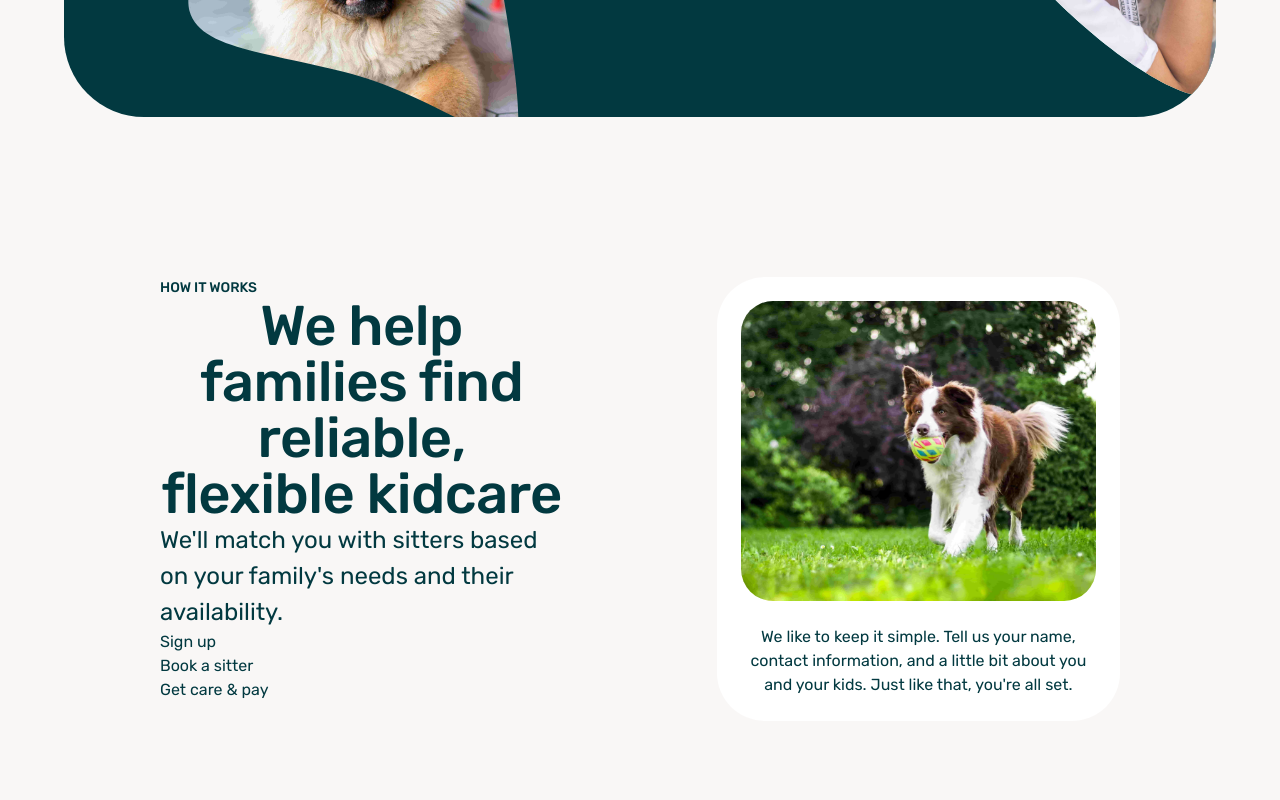
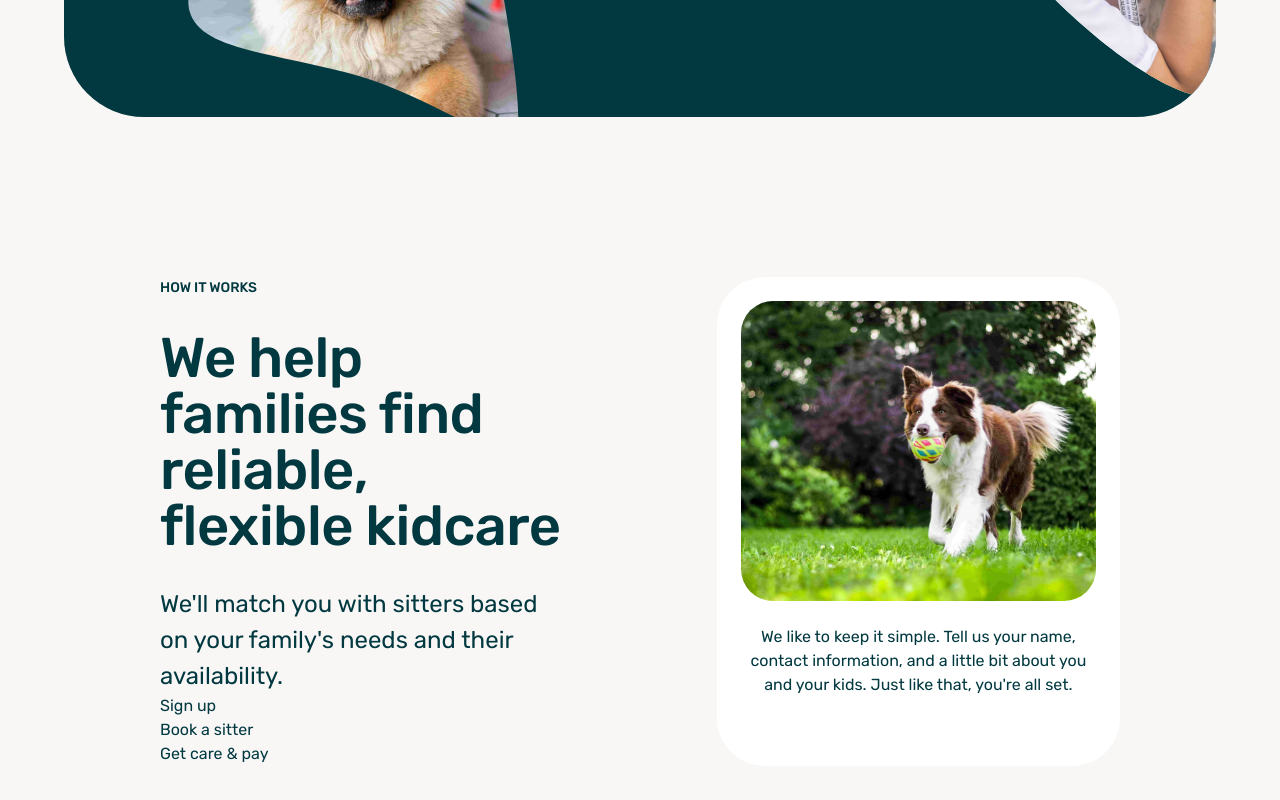
Before and after one commit to samsonc89/otter-replica, a React (Vite) app: page / in a window 1280 px wide. Shown: the part 811-1611 px from the top of the page. Built offline with nearby package versions, Linux system fonts and the light colour scheme.

Commit message:
Rename selector for tiny heading

```diff
--- a/src/components/How/How.jsx
+++ b/src/components/How/How.jsx
@@ -8,7 +8,7 @@ const How = () => {
       <div className="how-wrapper">
         <div className="how-column how-left">
           <div className="how-text-wrapper">
-            <p className="tiny">how it works</p>
+            <p className="small-heading">how it works</p>
             <h2 className="content-heading">
               We help families find reliable, flexible kidcare
             </h2>
--- a/src/components/How/how.css
+++ b/src/components/How/how.css
@@ -17,14 +17,11 @@
   align-items: flex-start;
 }
 
-.how-text-wrapper p {
+.how-text-wrapper {
+  gap: 2em;
+}
+.how-text-wrapper > * {
   text-align: start;
-}
-
-.tiny {
-  font-size: 0.87rem;
-  font-weight: 500;
-  text-transform: uppercase;
 }
 
 .how-tab-content-wrapper {
--- a/src/index.css
+++ b/src/index.css
@@ -49,6 +49,10 @@ h6 {
   margin-right: auto;
 }
 
+.main-section {
+  padding: 5rem 0;
+}
+
 a,
 a:visited {
   color: inherit;
@@ -85,8 +89,10 @@ h1 {
   color: var(--light-text-color);
 }
 
-.main-section {
-  padding: 5rem 0;
+.small-heading {
+  font-size: 0.87rem;
+  font-weight: 500;
+  text-transform: uppercase;
 }
 
 .content-heading {
```
